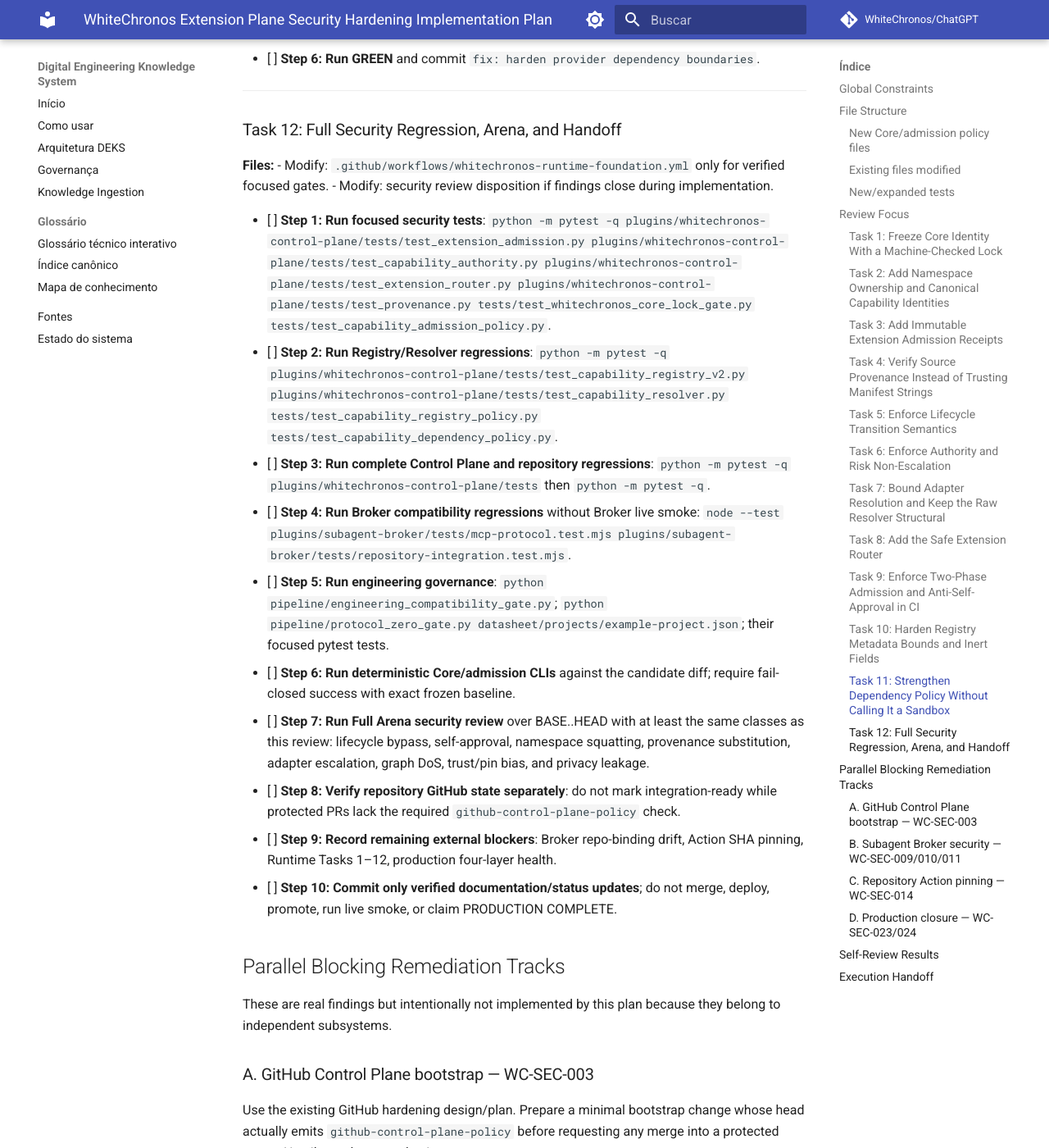
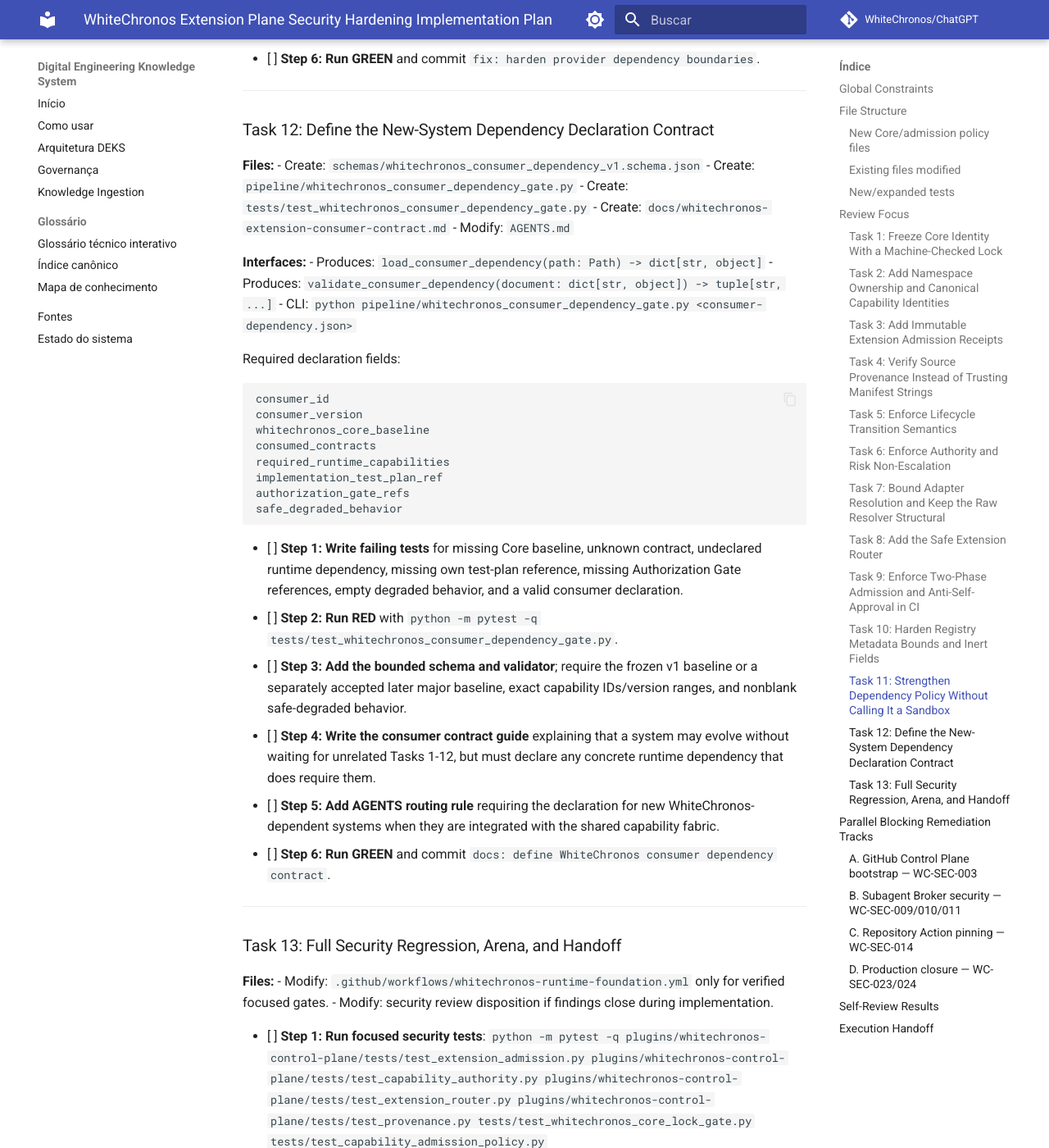
Before and after one commit to WhiteChronos/ChatGPT, an MkDocs documentation site: the page built from docs/superpowers/plans/2026-10-05-whitechronos-extension-plane-security-hardening.md, in a window 1280 px wide and 1400 px high, scrolled down 10629 px. Shown: the whole window at 82% size. Built offline with MkDocs 1.6.1 and Material for MkDocs 9.7.7, drawn with Linux system fonts in a browser that asks for light colours; comment, search, counter and statistics services are not loaded; some of the changed text lies outside the part shown.

Commit message:
docs: cover consumer dependency declarations in hardening plan

```diff
--- a/docs/superpowers/plans/2026-10-05-whitechronos-extension-plane-security-hardening.md
+++ b/docs/superpowers/plans/2026-10-05-whitechronos-extension-plane-security-hardening.md
@@ -323,14 +323,50 @@
 
 ---
 
-### Task 12: Full Security Regression, Arena, and Handoff
+### Task 12: Define the New-System Dependency Declaration Contract
+
+**Files:**
+- Create: `schemas/whitechronos_consumer_dependency_v1.schema.json`
+- Create: `pipeline/whitechronos_consumer_dependency_gate.py`
+- Create: `tests/test_whitechronos_consumer_dependency_gate.py`
+- Create: `docs/whitechronos-extension-consumer-contract.md`
+- Modify: `AGENTS.md`
+
+**Interfaces:**
+- Produces: `load_consumer_dependency(path: Path) -> dict[str, object]`
+- Produces: `validate_consumer_dependency(document: dict[str, object]) -> tuple[str, ...]`
+- CLI: `python pipeline/whitechronos_consumer_dependency_gate.py <consumer-dependency.json>`
+
+Required declaration fields:
+
+~~~text
+consumer_id
+consumer_version
+whitechronos_core_baseline
+consumed_contracts
+required_runtime_capabilities
+implementation_test_plan_ref
+authorization_gate_refs
+safe_degraded_behavior
+~~~
+
+- [ ] **Step 1: Write failing tests** for missing Core baseline, unknown contract, undeclared runtime dependency, missing own test-plan reference, missing Authorization Gate references, empty degraded behavior, and a valid consumer declaration.
+- [ ] **Step 2: Run RED** with `python -m pytest -q tests/test_whitechronos_consumer_dependency_gate.py`.
+- [ ] **Step 3: Add the bounded schema and validator**; require the frozen v1 baseline or a separately accepted later major baseline, exact capability IDs/version ranges, and nonblank safe-degraded behavior.
+- [ ] **Step 4: Write the consumer contract guide** explaining that a system may evolve without waiting for unrelated Tasks 1-12, but must declare any concrete runtime dependency that does require them.
+- [ ] **Step 5: Add AGENTS routing rule** requiring the declaration for new WhiteChronos-dependent systems when they are integrated with the shared capability fabric.
+- [ ] **Step 6: Run GREEN** and commit `docs: define WhiteChronos consumer dependency contract`.
+
+---
+
+### Task 13: Full Security Regression, Arena, and Handoff
 
 **Files:**
 - Modify: `.github/workflows/whitechronos-runtime-foundation.yml` only for verified focused gates.
 - Modify: security review disposition if findings close during implementation.
 
 - [ ] **Step 1: Run focused security tests**:
-  `python -m pytest -q plugins/whitechronos-control-plane/tests/test_extension_admission.py plugins/whitechronos-control-plane/tests/test_capability_authority.py plugins/whitechronos-control-plane/tests/test_extension_router.py plugins/whitechronos-control-plane/tests/test_provenance.py tests/test_whitechronos_core_lock_gate.py tests/test_capability_admission_policy.py`.
+  `python -m pytest -q plugins/whitechronos-control-plane/tests/test_extension_admission.py plugins/whitechronos-control-plane/tests/test_capability_authority.py plugins/whitechronos-control-plane/tests/test_extension_router.py plugins/whitechronos-control-plane/tests/test_provenance.py tests/test_whitechronos_core_lock_gate.py tests/test_capability_admission_policy.py tests/test_whitechronos_consumer_dependency_gate.py`.
 - [ ] **Step 2: Run Registry/Resolver regressions**:
   `python -m pytest -q plugins/whitechronos-control-plane/tests/test_capability_registry_v2.py plugins/whitechronos-control-plane/tests/test_capability_resolver.py tests/test_capability_registry_policy.py tests/test_capability_dependency_policy.py`.
 - [ ] **Step 3: Run complete Control Plane and repository regressions**:
@@ -341,10 +377,10 @@
   `python pipeline/engineering_compatibility_gate.py`;
   `python pipeline/protocol_zero_gate.py datasheet/projects/example-project.json`;
   their focused pytest tests.
-- [ ] **Step 6: Run deterministic Core/admission CLIs** against the candidate diff; require fail-closed success with exact frozen baseline.
-- [ ] **Step 7: Run Full Arena security review** over BASE..HEAD with at least the same classes as this review: lifecycle bypass, self-approval, namespace squatting, provenance substitution, adapter escalation, graph DoS, trust/pin bias, and privacy leakage.
+- [ ] **Step 6: Run deterministic Core/admission/consumer CLIs** against the candidate diff; require fail-closed success with exact frozen baseline.
+- [ ] **Step 7: Run Full Arena security review** over BASE..HEAD with at least the same classes as this review: lifecycle bypass, self-approval, namespace squatting, provenance substitution, adapter escalation, graph DoS, trust/pin bias, privacy leakage, and undeclared consumer dependency.
 - [ ] **Step 8: Verify repository GitHub state separately**: do not mark integration-ready while protected PRs lack the required `github-control-plane-policy` check.
-- [ ] **Step 9: Record remaining external blockers**: Broker repo-binding drift, Action SHA pinning, Runtime Tasks 1–12, production four-layer health.
+- [ ] **Step 9: Record remaining external blockers**: Broker repo-binding drift, Action SHA pinning, Runtime Tasks 1-12, production four-layer health.
 - [ ] **Step 10: Commit only verified documentation/status updates**; do not merge, deploy, promote, run live smoke, or claim PRODUCTION COMPLETE.
 
 ## Parallel Blocking Remediation Tracks
@@ -375,7 +411,7 @@ Requires Tasks 1–12 and compatible runtime. Before PRODUCTION COMPLETE, requir
 
 ## Self-Review Results
 
-- **Spec coverage:** all twelve implementation controls from spec #62 Section 25 map to Tasks 1–12 above.
+- **Spec coverage:** all twelve implementation controls from spec #62 Section 25 map to Tasks 1–13 above, including a dedicated consumer-dependency declaration task.
 - **Security-review coverage:** every Extension Plane finding WC-SEC-001/002/004-008/012-013/015-023/025 has an owning task or an explicit parallel track.
 - **Step scan:** each task has RED/GREEN verification and a commit boundary; no implementation body is pre-written.
 - **Type consistency:** admission, authority, provenance, and safe-router interfaces are defined once and consumed downstream by name.
```
Also changed, not shown: other parts of docs/superpowers/plans/2026-10-05-whitechronos-extension-plane-security-hardening.md (+1 -1 lines).
